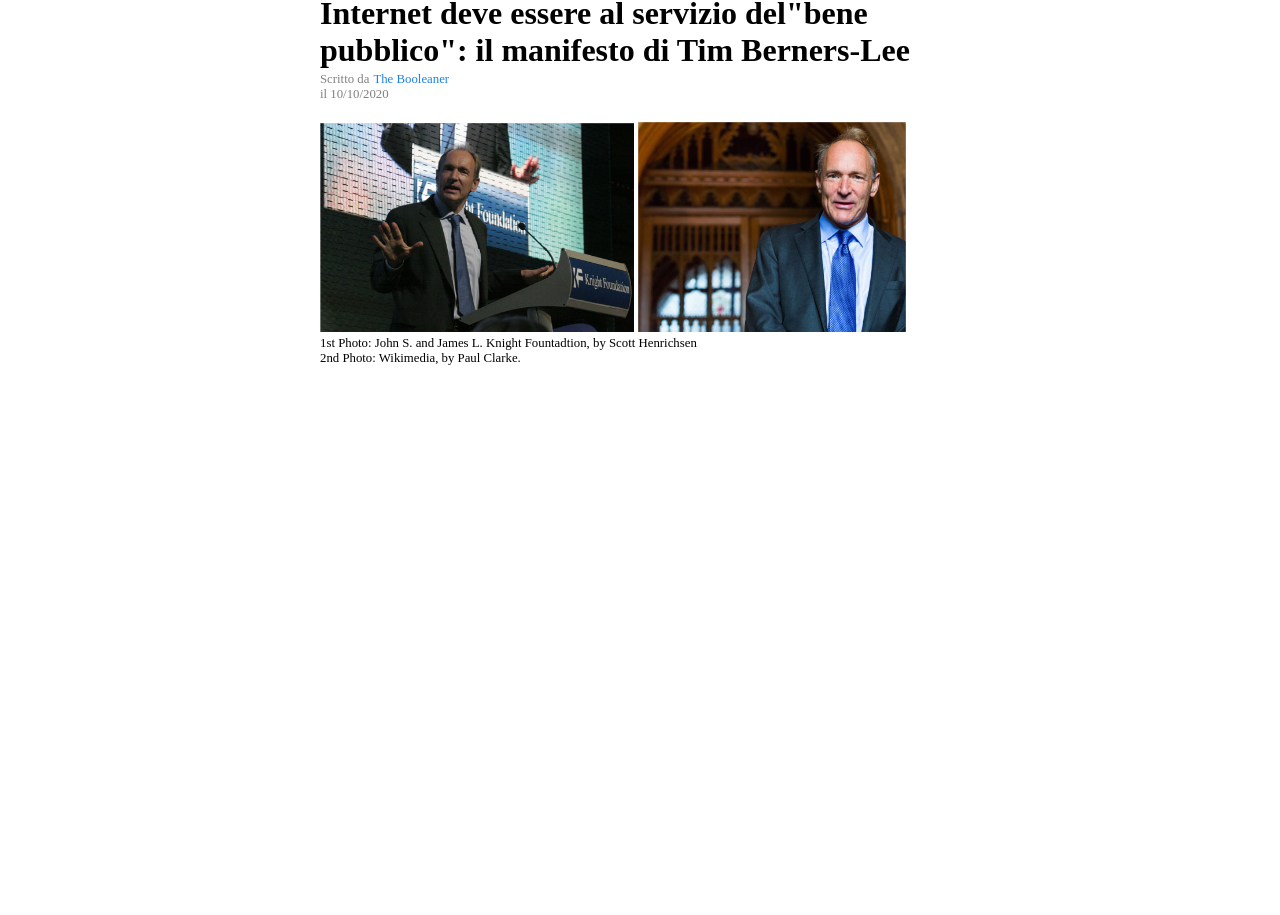
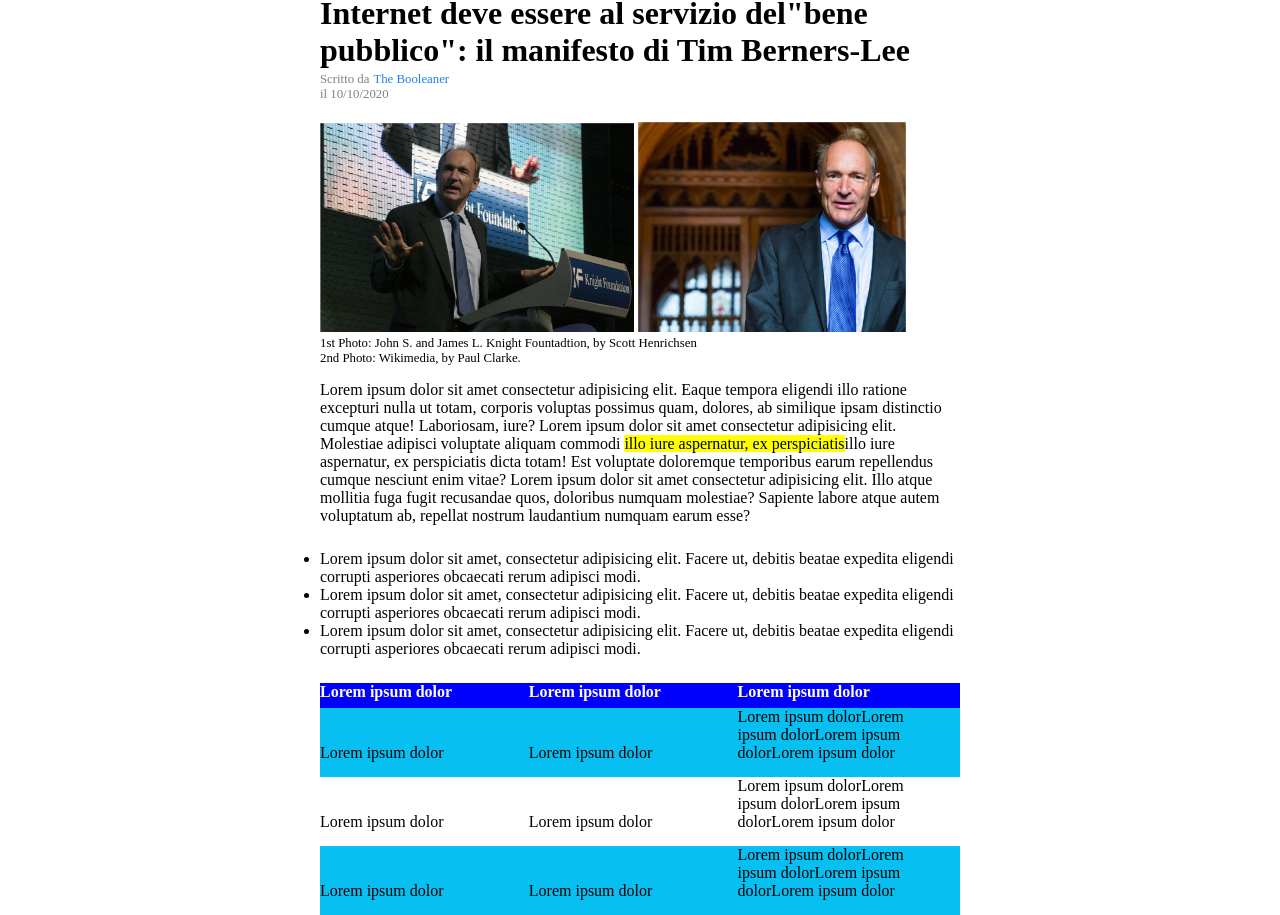
Before and after one commit to francescofalcone05/html-css-booleaner, a plain HTML site: page img/index.html in a window 1280 px wide. Shown: the part 179-1094 px from the top of the page. Before the commit the page ends 800 px from the top, so only its background shows below. Drawn offline with Linux system fonts and the light colour scheme.

Commit message:
table-added

```diff
--- a/img/index.html
+++ b/img/index.html
@@ -14,12 +14,16 @@
 
 <!-- body -->
     <main>
+
+        <!-- inizio sezione 1 -->
         <section>
             <h1>Internet deve essere al servizio del"bene pubblico": il manifesto di Tim Berners-Lee</h1>
             <span class=scritto>Scritto da</span> <span class=booleaner>The Booleaner</span>
             <div class="date">il 10/10/2020</div>
         </section>
+        <!-- fine sezione 1 -->
 
+        <!-- inizio sezione 2 -->
         <section class="immagini1-2">
             <figure>
                 <img class="berners-1" src="tim-1.jpg" alt="">
@@ -30,6 +34,50 @@
                 </figcaption>
             </figure>
         </section>
+        <!-- fine sezione 2 -->
+
+        <!-- inizio sezione 3 -->
+        <section>
+            <p class="paragrafo1">Lorem ipsum dolor sit amet consectetur adipisicing elit. Eaque tempora eligendi illo ratione excepturi nulla ut totam, corporis voluptas possimus quam, dolores, ab similique ipsam distinctio cumque atque! Laboriosam, iure? Lorem ipsum dolor sit amet consectetur adipisicing elit. Molestiae adipisci voluptate aliquam commodi <span class="evidenzia">illo iure aspernatur, ex perspiciatis</span>illo iure aspernatur, ex perspiciatis dicta totam! Est voluptate doloremque temporibus earum repellendus cumque nesciunt enim vitae? Lorem ipsum dolor sit amet consectetur adipisicing elit. Illo atque mollitia fuga fugit recusandae quos, doloribus numquam molestiae? Sapiente labore atque autem voluptatum ab, repellat nostrum laudantium numquam earum esse?</p>
+        </section>
+        <!-- fine sezione 3 -->
+
+        <!-- inizio sezione 4 -->
+        <section class="margin">
+            <ul>
+                <li>Lorem ipsum dolor sit amet, consectetur adipisicing elit. Facere ut, debitis beatae expedita eligendi corrupti asperiores obcaecati rerum adipisci modi.</li>
+                <li>Lorem ipsum dolor sit amet, consectetur adipisicing elit. Facere ut, debitis beatae expedita eligendi corrupti asperiores obcaecati rerum adipisci modi.</li>
+                <li>Lorem ipsum dolor sit amet, consectetur adipisicing elit. Facere ut, debitis beatae expedita eligendi corrupti asperiores obcaecati rerum adipisci modi.</li>
+        </section>
+        <!-- fine sezione 4 -->
+
+        <!-- inizio sezione 5 -->
+        <section class="margin">
+            <div class="r1">
+                <span class="l2">Lorem ipsum dolor</span>
+                <span class="l2">Lorem ipsum dolor</span>
+                <span class="l2">Lorem ipsum dolor</span>
+            </div>
+
+            <div class="r2">
+                <div class="l2">Lorem ipsum dolor</div>
+                <div class="l2">Lorem ipsum dolor</div>
+                <div class="l2">Lorem ipsum dolorLorem ipsum dolorLorem ipsum dolorLorem ipsum dolor</div>
+            </div>
+
+            <div class="r3">
+                <div class="l2">Lorem ipsum dolor</div>
+                <div class="l2">Lorem ipsum dolor</div>
+                <div class="l2">Lorem ipsum dolorLorem ipsum dolorLorem ipsum dolorLorem ipsum dolor</div>
+            </div>
+
+            <div class="r2">
+                <div class="l2">Lorem ipsum dolor</div>
+                <div class="l2">Lorem ipsum dolor</div>
+                <div class="l2">Lorem ipsum dolorLorem ipsum dolorLorem ipsum dolorLorem ipsum dolor</div>
+            </div>
+
+        </section>
     </main>
 
     <footer></footer>
--- a/img/style.css
+++ b/img/style.css
@@ -59,3 +59,37 @@ h1{
 figcaption{
     font-size: 0.8em;
 }
+
+.paragrafo1{
+    margin-top: 15px;;
+}
+
+.evidenzia{
+    background-color: yellow;
+}
+
+.margin{
+    margin-top: 25px;
+}
+
+.r1{
+    background-color: rgb(0, 0, 255);
+    width: 100%;
+    height: 25px;
+    font-weight: bold;
+    color: white;
+
+
+}
+
+.l2{
+
+   height: 100%;
+   width: 32%;
+   display: inline-block;
+   margin-bottom: 15px;
+}
+
+.r2{
+    background-color: rgb(7, 191, 241);
+}
```
